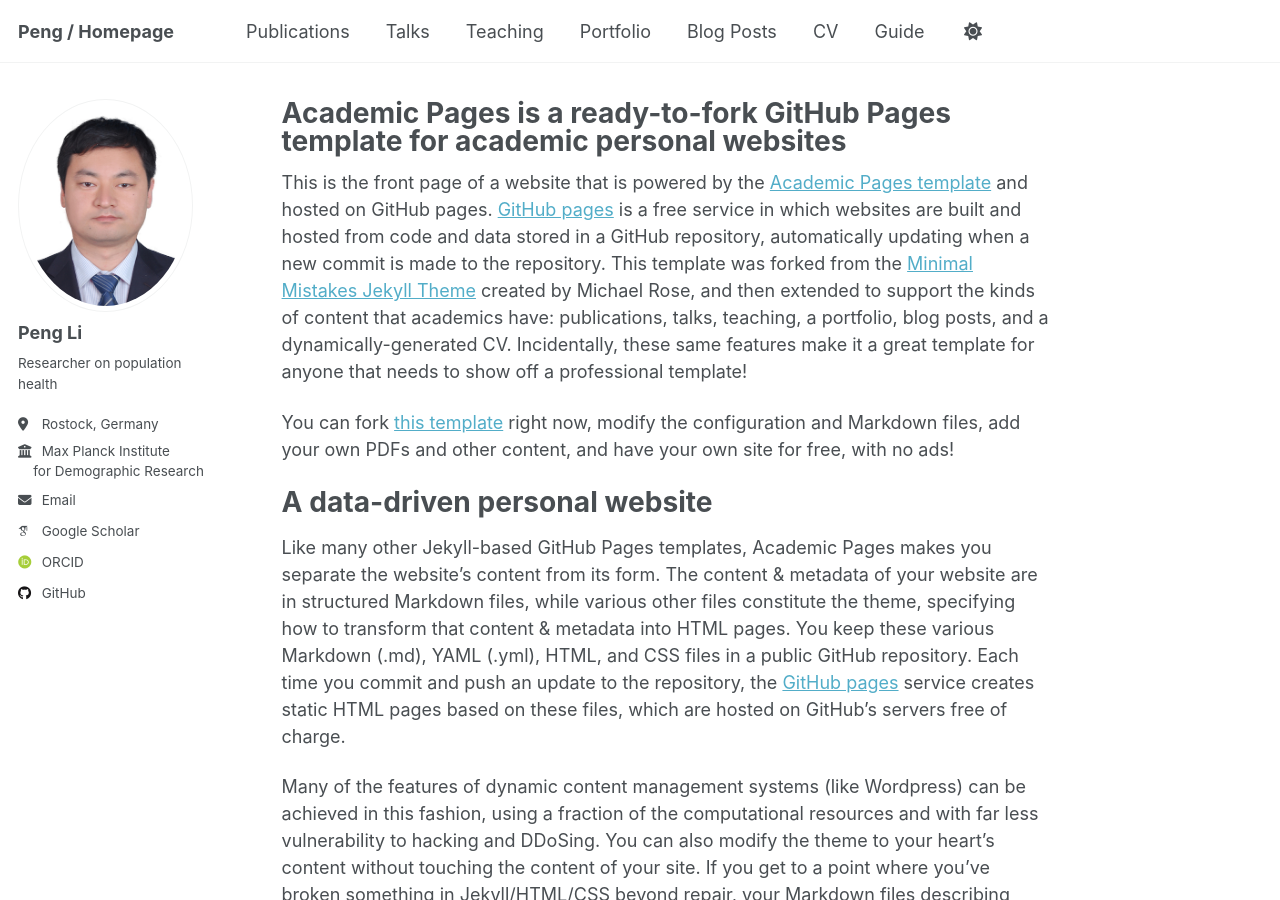
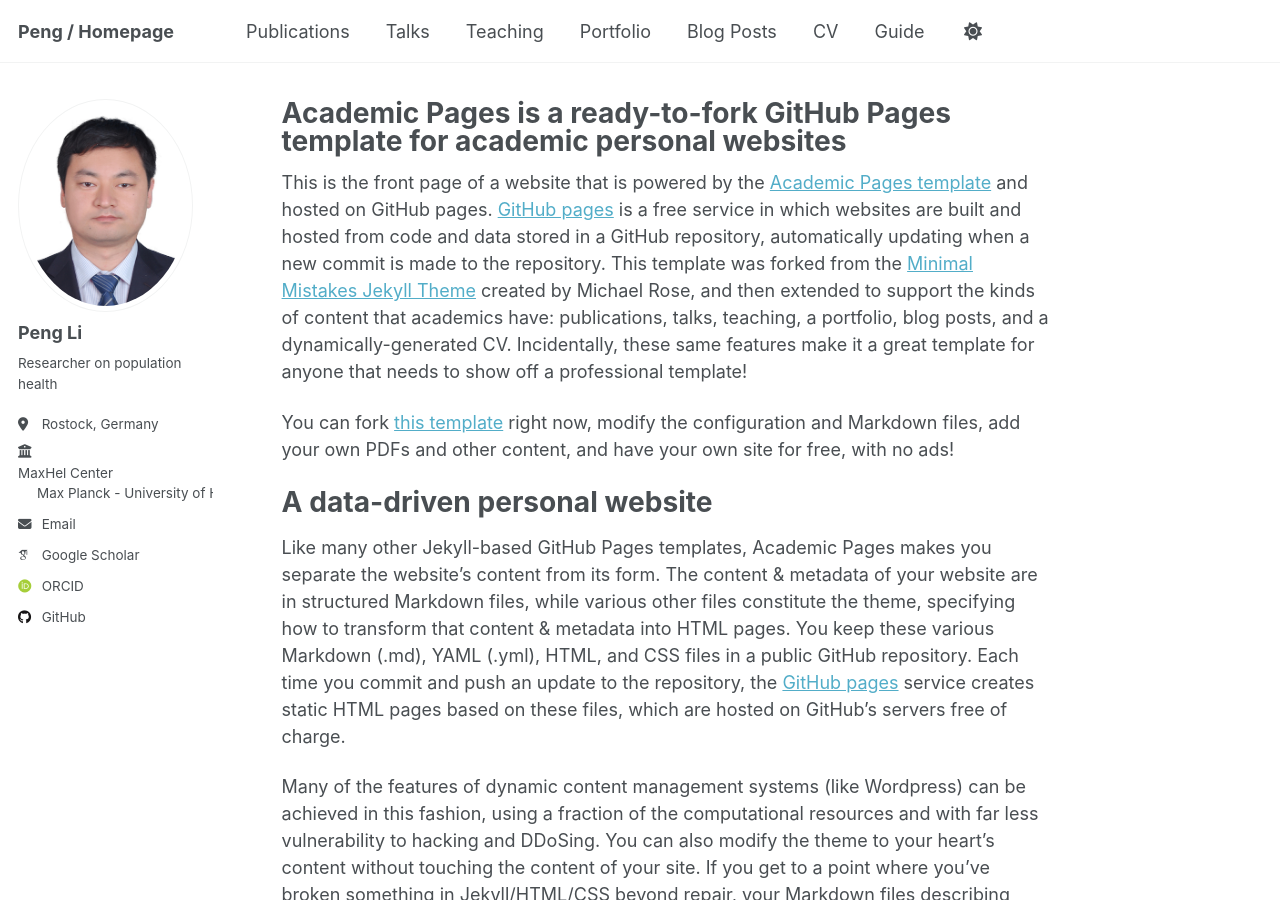
Before and after one commit to penglistat/penglistat, a Jekyll site: the page built from _pages/about.md, in a window 1280 px wide and 900 px high. Built offline with Jekyll 4.4.1, drawn with Linux system fonts in a browser that asks for light colours; some web fonts are replaced; a script that is not in the unit is left out.

Commit message:
Update _config.yml

```diff
--- a/_config.yml
+++ b/_config.yml
@@ -28,7 +28,8 @@ author:
   pronouns         : # example: "she/her"
   bio              : "Researcher on population health"
   location         : "Rostock, Germany"
-  employer         : "Max Planck Institute<br>&nbsp;&nbsp;&nbsp;&nbsp;for Demographic Research"
+  employer         : "<a href='https://www.demogr.mpg.de' target='_blank'>Max Planck Institute<br>&nbsp;&nbsp;&nbsp;&nbsp;&nbsp;for Demographic Research"
+  employer         : "<a href='https://www.helsinki.fi/en/helsinki-institute-demography-and-population-health/maxhel-center' target='_blank'>MaxHel Center<br>&nbsp;&nbsp;&nbsp;&nbsp;&nbsp;Max Planck - University of Helsinki Center"
   uri              : # URL
   email            : "li@demogr.mpg.de"
 
```
